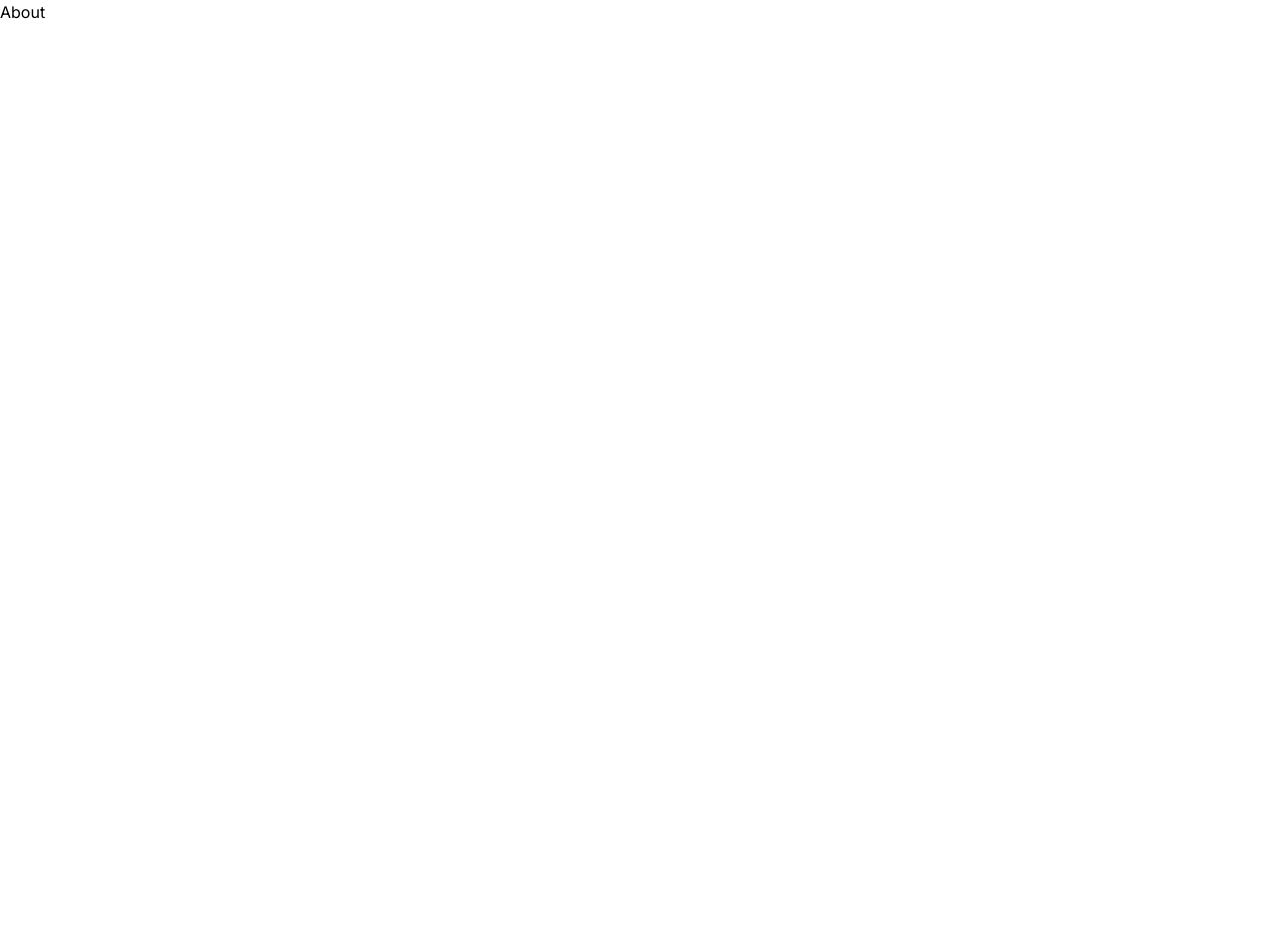
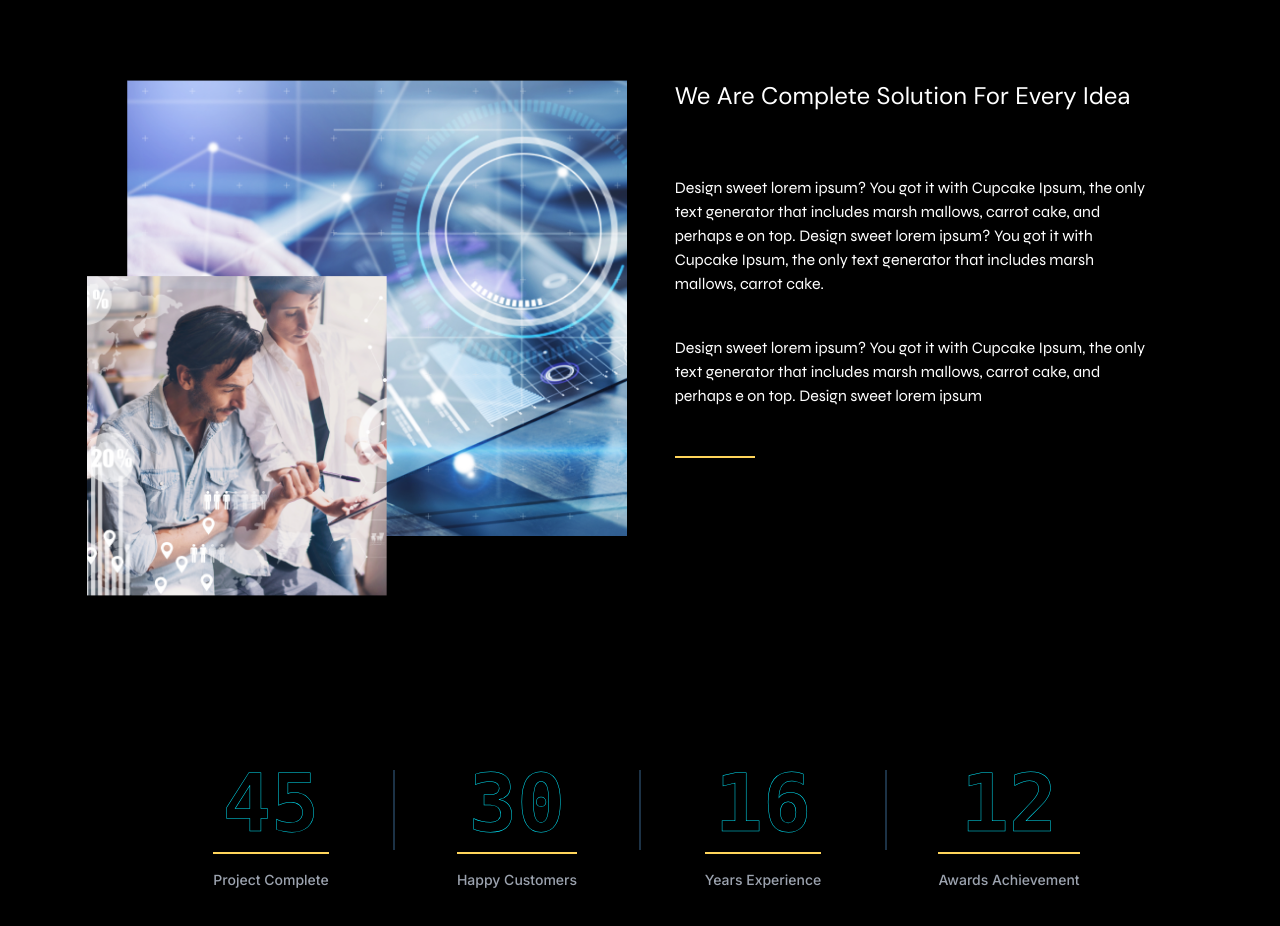
Before and after one commit to RohanClaclaws/dmsolving, a Next.js app: page /about-us in a window 1280 px wide. Shown: the top 926 px of the page. Before the commit the page ends 800 px from the top, so only its background shows below. Built offline with nearby package versions, Linux system fonts and the light colour scheme.

Commit message:
about us

```diff
--- a/src/app/globals.css
+++ b/src/app/globals.css
@@ -8,4 +8,14 @@
     .layout{
         @apply  px-5 layout-sm:w-10/12 mx-auto
     }
+
 }
+
+.number{
+        /* background-color: rebeccapurple; */
+        font-size: 5rem;
+        padding: 0 5px;
+        -webkit-text-stroke: 0.5px #00EbFF ;
+        -webkit-text-fill-color: transparent;
+
+}
--- a/src/components/about-us/About.tsx
+++ b/src/components/about-us/About.tsx
@@ -1,7 +1,50 @@
+import Section1 from "./section1";
+import Section2 from "./section2";
+import Section3 from "./section3";
 
 const About = () => {
   return (
-    <h1>About</h1>
+    <div className="bg-black">
+      <Section1 />
+
+      <Section2 />
+
+      <Section3 />
+
+      <section className="layout text-white mt-[150px] pb-[200px]">
+
+        <div className="lg:w-6/6 mx-auto">
+          <div className="flex flex-col sm:flex-row mt-10">
+            <div className="sm:w-1/4 text-start sm:pr-8 sm:py-8">
+
+              <p className="font-syne text-4xl">VALUE</p>
+
+              <p className="font-syne text-sm text-[#00EBFF]">Strength  Feature</p>
+
+            </div>
+            <div className="sm:w-3/4 sm:pl-8 sm:py-8 ">
+              <div className="w-[full] h-0.5  mt-2 bg-[#00EBFF] mb-[50px]"></div>
+
+              <div className="flex flex-row">
+                 <div className="w-[360px] h-[360px] bg-transparent border-white border-[1px] rounded-full"></div>
+                 <div className="w-[360px] h-[360px] bg-transparent border-white border-[1px] rounded-full"></div>
+                 <div className="w-[360px] h-[360px] bg-transparent border-white border-[1px] rounded-full"></div>
+              </div>
+
+
+
+
+
+            </div>
+          </div>
+        </div>
+
+      </section>
+
+
+
+
+    </div>
   )
 }
 
--- /dev/null
+++ b/src/components/about-us/section1.tsx
@@ -0,0 +1,51 @@
+import Image from 'next/image'
+
+const Section1 = () => {
+    return (
+        <section className="layout pt-10">
+            <div className="lg:w-6/6 ">
+
+                <div className="flex flex-col justify-center lg:flex-row mt-10">
+
+                    <div className="mr-12">
+                        <Image
+                            src="/about/about-back.png"
+                            width={500}
+                            height={500}
+                            alt="Picture of the about back"
+                            className=' max-w-[500px]  min-w-[500px]'
+                        />
+
+                        <Image
+                            src="/about/about-front.png"
+                            width={500}
+                            height={500}
+                            alt="Picture of the about back"
+                            className=' max-w-[300px]  min-w-[300px] -mt-[260px] -ml-[40px] mb-[80px]'
+                        />
+                    </div>
+                    <div className="flex flex-col max-w-[646px] w-full">
+                        <h2 className="font-dmsans text-white text-2xl items-start mb-16">We Are Complete Solution For Every Idea</h2>
+
+
+                        <p className="font-syne text-white mb-10">
+                            Design sweet lorem ipsum? You got it with Cupcake Ipsum,
+                            the only text generator that includes marsh mallows, carrot cake, and perhaps
+                            e on top. Design sweet lorem ipsum? You got it with Cupcake Ipsum, the only text
+                            generator that includes marsh mallows, carrot cake.
+                        </p>
+
+                        <p className="font-syne text-white mb-10">
+                            Design sweet lorem ipsum? You got it with Cupcake Ipsum,
+                            the only text generator that includes marsh mallows,
+                            carrot cake, and perhaps e on top. Design sweet lorem ipsum
+                        </p>
+                        <div className="w-20 h-0.5 bg-[#FFD55B] mt-2 mb-4"></div>
+                    </div>
+                </div>
+            </div>
+        </section>
+    )
+}
+
+export default Section1;
--- /dev/null
+++ b/src/components/about-us/section2.tsx
@@ -0,0 +1,67 @@
+const Section2 = () => {
+    return (
+        <section className="layout mt-16 pb-10">
+            <div className="flex items-center justify-center  md:h-40">
+                <div className="flex flex-col md:flex-row">
+                    <div className="flex items-start h-28 md:w-60 w-80 justify-center px-4 mx-0.5 my-0.5">
+                        <div className="flex-col">
+
+                            <div className="">
+                                <div className="text-6xl font-bold   text-center  number font-mono">45</div>
+
+                            </div>
+                            <div className="w-30 h-0.5 bg-[#FFD55B] mt-2 mb-4"></div>
+                            <div className="text-sm font-medium text-gray-400 my-2">Project Complete</div>
+                        </div>
+                    </div>
+
+                    <div className="w-0.5 h-20  mt-2 mb-4 hidden md:block md:bg-[#1C3246] "></div>
+
+                    <div className=" flex items-start h-28 md:w-60 w-80 justify-center px-4 mx-0.5 my-0.5">
+                        <div className="flex-col">
+
+                            <div className="">
+                                <div className="text-6xl font-bold number font-mono  text-center">30</div>
+
+                            </div>
+                            <div className="w-30 h-0.5 bg-[#FFD55B] mt-2 mb-4"></div>
+                            <div className="text-sm font-medium text-gray-400 my-2">Happy Customers</div>
+                        </div>
+                    </div>
+
+                    <div className="w-0.5 h-20  mt-2 mb-4 hidden md:block md:bg-[#1C3246] "></div>
+
+                    <div className=" flex items-start h-28 md:w-60 w-80 justify-center px-4 mx-0.5 my-0.5">
+                        <div className="flex-col">
+
+                            <div className="">
+                                <div className="text-6xl font-bold number font-mono  text-center">16</div>
+
+                            </div>
+                            <div className="w-30 h-0.5 bg-[#FFD55B] mt-2 mb-4"></div>
+                            <div className="text-sm font-medium text-gray-400 my-2">Years Experience</div>
+                        </div>
+                    </div>
+
+                    <div className="w-0.5 h-20  mt-2 mb-4 hidden md:block md:bg-[#1C3246] "></div>
+
+                    <div className=" flex items-start h-28 md:w-60 w-80 justify-center px-4 mx-0.5 my-0.5">
+                        <div className="flex-col">
+
+                            <div className="">
+                                <div className="text-6xl  font-bold number font-mono text-center">12</div>
+
+                            </div>
+                            <div className="w-30 h-0.5 bg-[#FFD55B] mt-2 mb-4"></div>
+                            <div className="text-sm font-medium text-gray-400 my-2 text-center">Awards Achievement</div>
+                        </div>
+                    </div>
+
+                </div>
+            </div>
+
+        </section>
+    )
+}
+
+export default Section2;
--- /dev/null
+++ b/src/components/about-us/section3.tsx
@@ -0,0 +1,55 @@
+const Section3 = () => {
+    return (
+        <section className="layout text-white mt-[150px] pb-[200px]">
+
+        <div className="lg:w-6/6 mx-auto">
+          <div className="flex flex-col sm:flex-row mt-10">
+            <div className="sm:w-1/4 text-start sm:pr-8 sm:py-8">
+
+              <p className="font-syne text-4xl">SKILLS</p>
+
+              <p className="font-syne text-sm text-[#00EBFF]">Skills  Certificate</p>
+
+            </div>
+            <div className="sm:w-3/4 sm:pl-8 sm:py-8 ">
+              <div className="w-[full] h-0.5  mt-2 bg-[#00EBFF] mb-[50px]"></div>
+
+
+              <div className="flex flex-wrap -m-4">
+                <div className="xl:w-1/2 md:w-1/2 p-4">
+                  <p className="text-[#00EBFF] mb-[20px]">01</p>
+                    <h2 className="text-lg mb-[30px] text-[#CFDDE8] font-syne  text-[32px] title-font">Shooting Stars</h2>
+                    <p className="text-[#8FA8BD] font-sans text-[16px]">Fingerstache flexitarian street art 8-bit waist co, subway tile poke farm.</p>
+                </div>
+                <div className="xl:w-1/2 md:w-1/2 p-4">
+                  <p className="text-[#00EBFF] mb-[20px]">02</p>
+                    <h2 className="text-lg mb-[30px] text-[#CFDDE8] font-syne  text-[32px] title-font">Shooting Stars</h2>
+                    <p className="text-[#8FA8BD] font-sans text-[16px]">Fingerstache flexitarian street art 8-bit waist co, subway tile poke farm.</p>
+                </div>
+
+                <div className="xl:w-1/2 md:w-1/2 p-4">
+                  <p className="text-[#00EBFF] mb-[20px]">03</p>
+                    <h2 className="text-lg mb-[30px] text-[#CFDDE8] font-syne  text-[32px] title-font">Shooting Stars</h2>
+                    <p className="text-[#8FA8BD] font-sans text-[16px]">Fingerstache flexitarian street art 8-bit waist co, subway tile poke farm.</p>
+                </div>
+
+                <div className="xl:w-1/2 md:w-1/2 p-4">
+                  <p className="text-[#00EBFF] mb-[20px]">04</p>
+                    <h2 className="text-lg mb-[30px] text-[#CFDDE8] font-syne  text-[32px] title-font">Shooting Stars</h2>
+                    <p className="text-[#8FA8BD] font-sans text-[16px]">Fingerstache flexitarian street art 8-bit waist co, subway tile poke farm.</p>
+                </div>
+
+
+
+              </div>
+
+
+            </div>
+          </div>
+        </div>
+
+      </section>
+    )
+}
+
+export default Section3;
```
Also changed, not shown: public/about/about-back.png (added), public/about/about-front.png (added).
